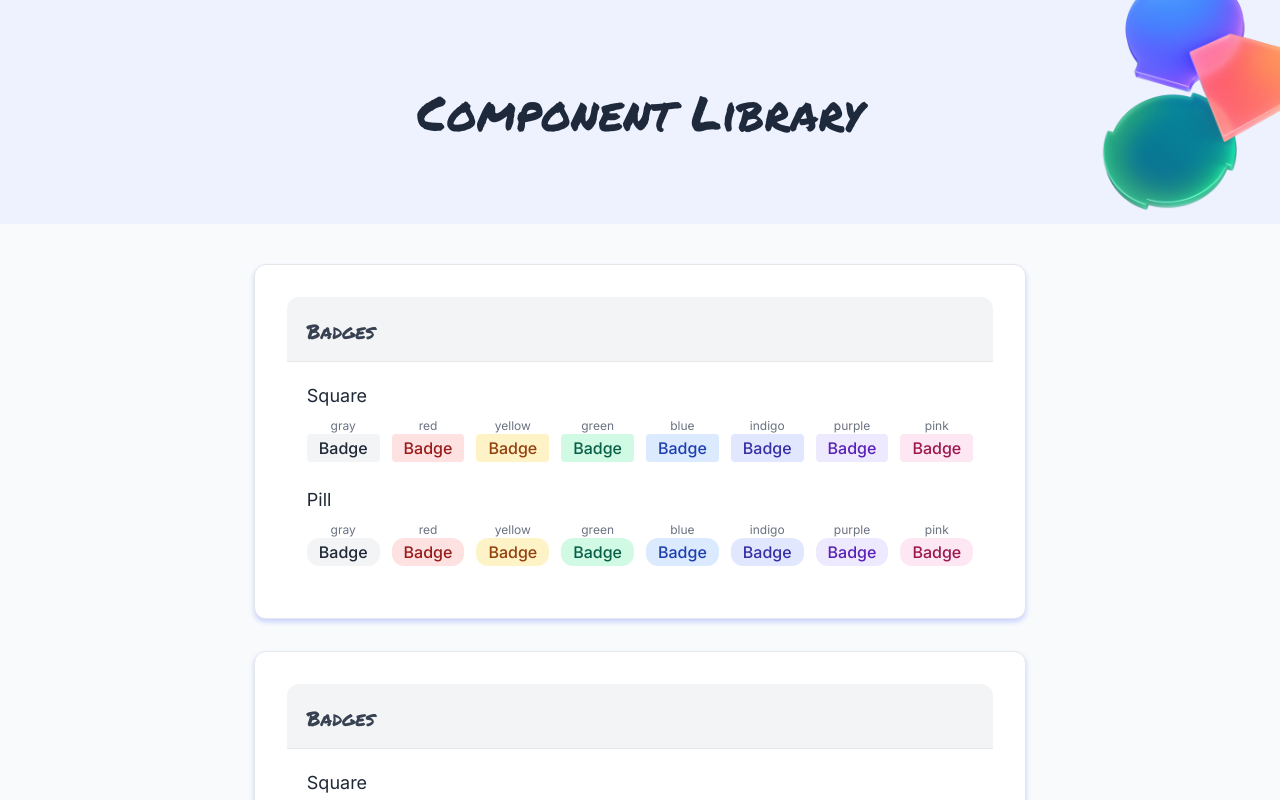
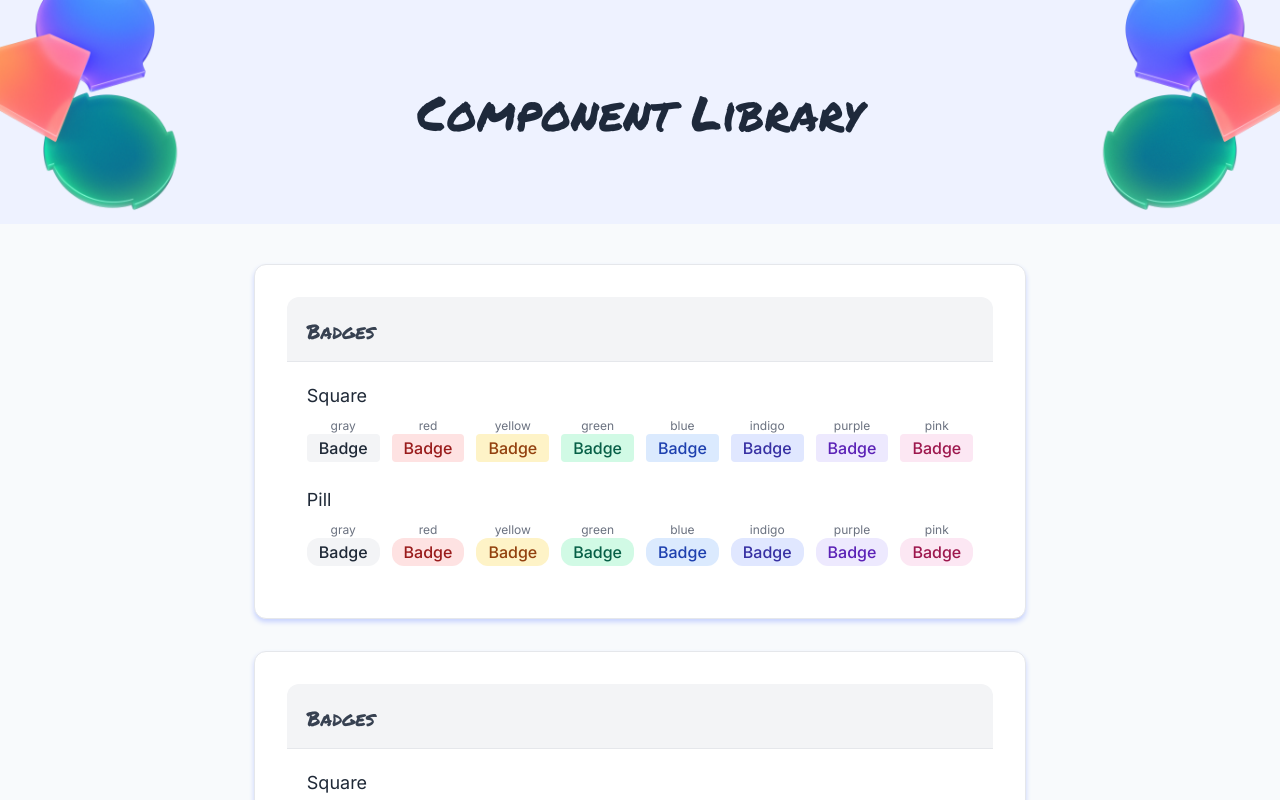
Before and after one commit to Isaacvf-dev/Component-Library, a React (Vite) app: page / in a window 1280 px wide. Shown: the top 800 px of the page. Built offline with nearby package versions, Linux system fonts and the light colour scheme.

Commit message:
Added hero img left and starting banner section

```diff
--- /dev/null
+++ b/src/components/banners/Banner.jsx
@@ -0,0 +1,9 @@
+import React from "react";
+
+export default function Banner() {
+  return (
+    <div>
+      <h1>Banner</h1>
+    </div>
+  )
+}
--- a/src/components/pages/Hero.jsx
+++ b/src/components/pages/Hero.jsx
@@ -1,5 +1,6 @@
 import React from "react"
-import heroImg from "../../../public/assets/hero-img.png"
+import heroImgRight from "../../../public/assets/hero-img.png"
+import heroImgLeft from "../../../public/assets/hero-img-left.png"
 import {motion, useScroll, useTransform} from "framer-motion"
 
 export default function Hero() {
@@ -8,18 +9,28 @@ export default function Hero() {
     target: ref,
     offset: ["start start", "end start"]
   })
-  const imageY = useTransform(scrollYProgress, [0, 1], ["0%", "100%"])
+  const imageXLeft = useTransform(scrollYProgress, [0, 1], ["0%", "-100%"])
+  const imageXRight = useTransform(scrollYProgress, [0, 1], ["0%", "100%"])
+
+
 
   return (
     <header
       ref={ref}
       className="relative h-24 lg:h-56 bg-indigo-50 flex justify-center items-center z-10 overflow-hidden">
       <motion.img
-        style={{x: imageY}}
-        src={heroImg}
+        style={{x: imageXLeft}}
+        src={heroImgLeft}
+        alt="icons"
+        className="h-24 lg:h-56 absolute top-0 left-0 object-cover"
+      />
+      <motion.img
+        style={{x: imageXRight}}
+        src={heroImgRight}
         alt="icons"
         className="h-24 lg:h-56 absolute top-0 right-0 object-cover"
       />
+
       <h1 className="text-slate-800 text-2xl lg:text-5xl max-w-36 lg:max-w-full text-center">Component Library</h1>
     </header>
   )
--- a/tailwind.config.js
+++ b/tailwind.config.js
@@ -8,7 +8,7 @@ export default {
     extend: {
       fontFamily: {
         'sans': ["Inter", "sans-serif"]
-      }
+      },
     },
   },
   plugins: [],
```
Also changed, not shown: public/assets/hero-img-left.png (added), src/components/pages/BannerSection.jsx (added).
